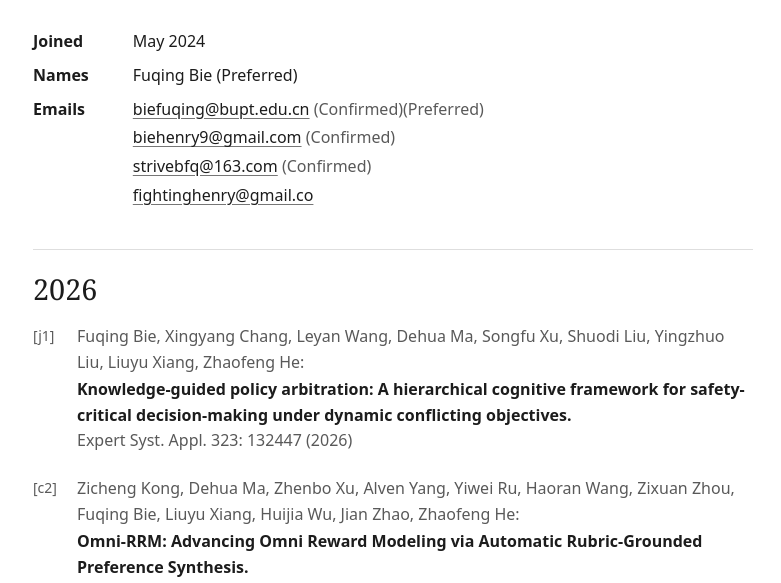
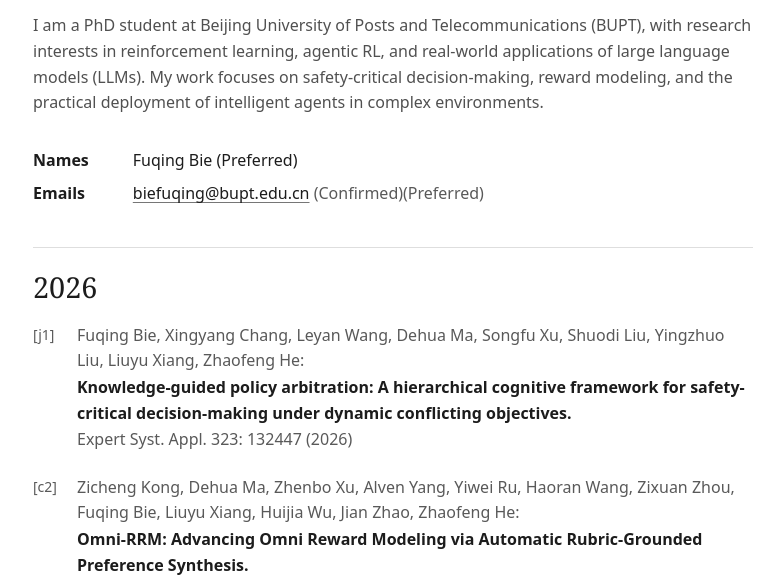
Before and after one commit to fuqingbie/fuqingbie.github.io, a plain HTML site: page index.html in a window 1280 px wide. Shown: the part 208-791 px from the top of the page, without its empty margins (247-1028 px from the left). Drawn offline with Linux system fonts and the light colour scheme.

Commit message:
Add research bio and simplify contact details

```diff
--- a/index.html
+++ b/index.html
@@ -43,6 +43,10 @@
       color: #505050;
     }
 
+    header > .bio {
+      margin-block-start: 1rem;
+    }
+
     dl {
       display: grid;
       grid-template-columns: max-content minmax(0, 1fr);
@@ -59,12 +63,8 @@
       list-style: none;
     }
 
-    .emails {
+    .email {
       overflow-wrap: anywhere;
-    }
-
-    .emails li + li {
-      margin-block-start: 0.2rem;
     }
 
     a {
@@ -129,20 +129,12 @@
     <header>
       <h1>Fuqing Bie</h1>
       <p>PhD student, Beijing University of Posts and Telecommunications</p>
+      <p class="bio">I am a PhD student at Beijing University of Posts and Telecommunications (BUPT), with research interests in reinforcement learning, agentic RL, and real-world applications of large language models (LLMs). My work focuses on safety-critical decision-making, reward modeling, and the practical deployment of intelligent agents in complex environments.</p>
       <dl>
-        <dt>Joined</dt>
-        <dd><time datetime="2024-05">May 2024</time></dd>
         <dt>Names</dt>
         <dd>Fuqing Bie (Preferred)</dd>
         <dt>Emails</dt>
-        <dd>
-          <ul class="emails" role="list">
-            <li><a href="mailto:biefuqing@bupt.edu.cn">biefuqing@bupt.edu.cn</a> <span class="email-status">(Confirmed)(Preferred)</span></li>
-            <li><a href="mailto:biehenry9@gmail.com">biehenry9@gmail.com</a> <span class="email-status">(Confirmed)</span></li>
-            <li><a href="mailto:strivebfq@163.com">strivebfq@163.com</a> <span class="email-status">(Confirmed)</span></li>
-            <li><a href="mailto:fightinghenry@gmail.co">fightinghenry@gmail.co</a></li>
-          </ul>
-        </dd>
+        <dd class="email"><a href="mailto:biefuqing@bupt.edu.cn">biefuqing@bupt.edu.cn</a> <span class="email-status">(Confirmed)(Preferred)</span></dd>
       </dl>
     </header>
 
```
